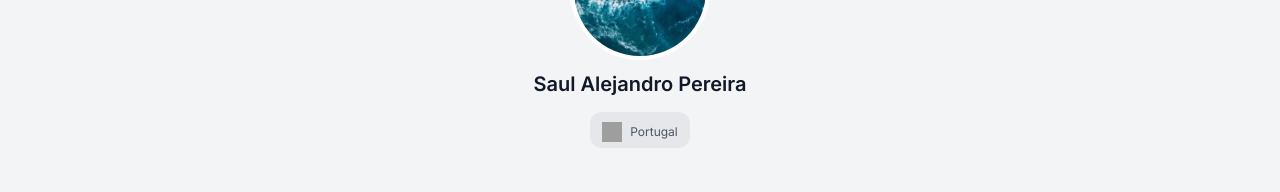
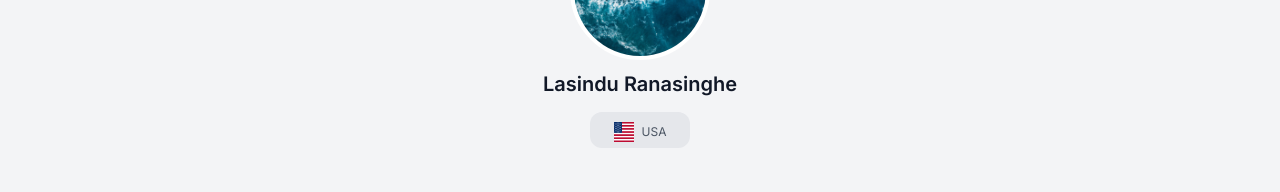
Before and after one commit to Caramel-Labs/CaramelLabs_Sapphire, a Next.js app in the folder client/mobile/: page /profile/66d1fba57c2ac1b30482e2b2 in a window 1280 px wide. Shown: the part 210-402 px from the top of the page. Built offline with nearby package versions, Linux system fonts and the light colour scheme; grey boxes are pictures that could not be loaded.

Commit message:
MINOR: lint

```diff
--- a/client/mobile/app/itinerary/new/page.jsx
+++ b/client/mobile/app/itinerary/new/page.jsx
@@ -10,7 +10,7 @@ const API_KEY = process.env.NEXT_PUBLIC_GOOGLE_MAPS_API_KEY;
 export default function NewItinerary() {
     const [searchTerm, setSearchTerm] = useState('');
     const router = useRouter();
-    const userId = '66d1fba57c2ac1b30482e2b2'; // Keep userId as it is
+    const userId = '66d1fba57c2ac1b30482e2b2';
 
     const handleContinue = async () => {
         try {
--- a/client/mobile/app/profile/[id]/page.jsx
+++ b/client/mobile/app/profile/[id]/page.jsx
@@ -1,5 +1,5 @@
-import MenuItem from "@/app/components/profile/menuItem";
-import Link from "next/link";
+import MenuItem from '@/app/components/profile/menuItem';
+import Link from 'next/link';
 
 export default function Profile() {
     // Define the array of menu items
@@ -13,7 +13,6 @@ export default function Profile() {
 
     return (
         <div className="bg-gray-100 min-h-screen">
-
             {/* Profile header */}
             <div className="relative">
                 <img
@@ -32,15 +31,20 @@ export default function Profile() {
 
             {/* Profile info */}
             <div className="mt-20 text-center">
-                <h1 className="text-xl font-semibold text-gray-900">Saul Alejandro Pereira</h1>
+                <h1 className="text-xl font-semibold text-gray-900">
+                    Lasindu Ranasinghe
+                </h1>
                 <div className="relative flex items-center justify-center mt-1">
-                    <div className="absolute w-[100px] h-[36px] bg-gray-200 rounded-[12px] mt-4"></div> {/* Shadow behind */}
+                    <div className="absolute w-[100px] h-[36px] bg-gray-200 rounded-[12px] mt-4"></div>{' '}
+                    {/* Shadow behind */}
                     <img
-                        src="/images/portugalFlag.png" // Make sure this path points to the Portugal flag image
-                        alt="Portugal flag"
+                        src="/images/usa.webp" // Make sure this path points to the Portugal flag image
+                        alt="USA flag"
                         className="relative w-5 h-5 mr-2 mt-5"
                     />
-                    <span className="relative text-gray-600 text-xs mt-5">Portugal</span>
+                    <span className="relative text-gray-600 text-xs mt-5">
+                        USA
+                    </span>
                 </div>
             </div>
 
@@ -49,7 +53,11 @@ export default function Profile() {
                 {menuItems.map((item, index) => (
                     <Link key={index} href={item.route} passHref>
                         <div>
-                            <MenuItem icon={item.icon} text={item.text} isLast={item.isLast} />
+                            <MenuItem
+                                icon={item.icon}
+                                text={item.text}
+                                isLast={item.isLast}
+                            />
                         </div>
                     </Link>
                 ))}
```
